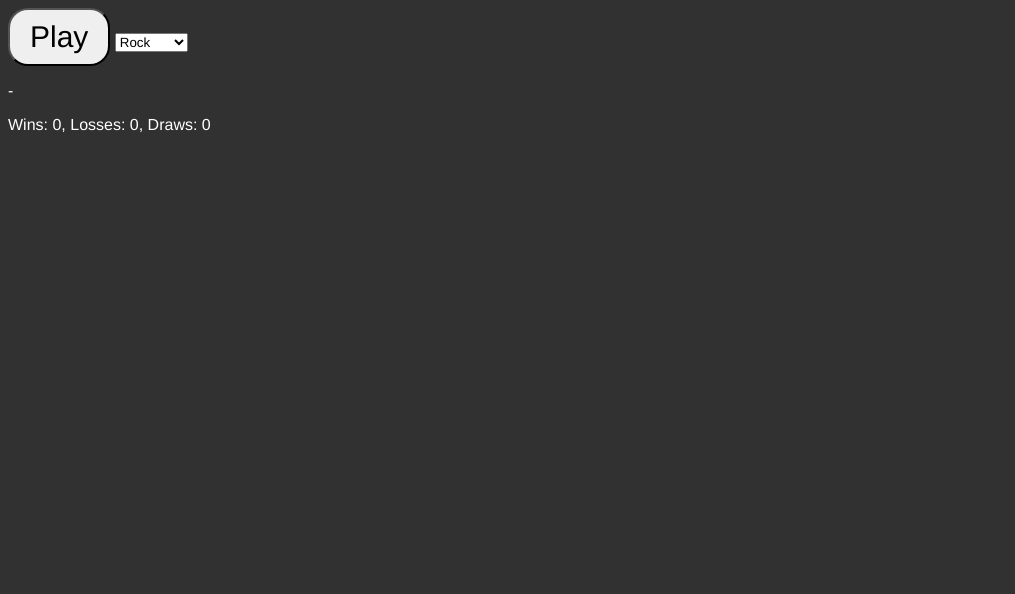
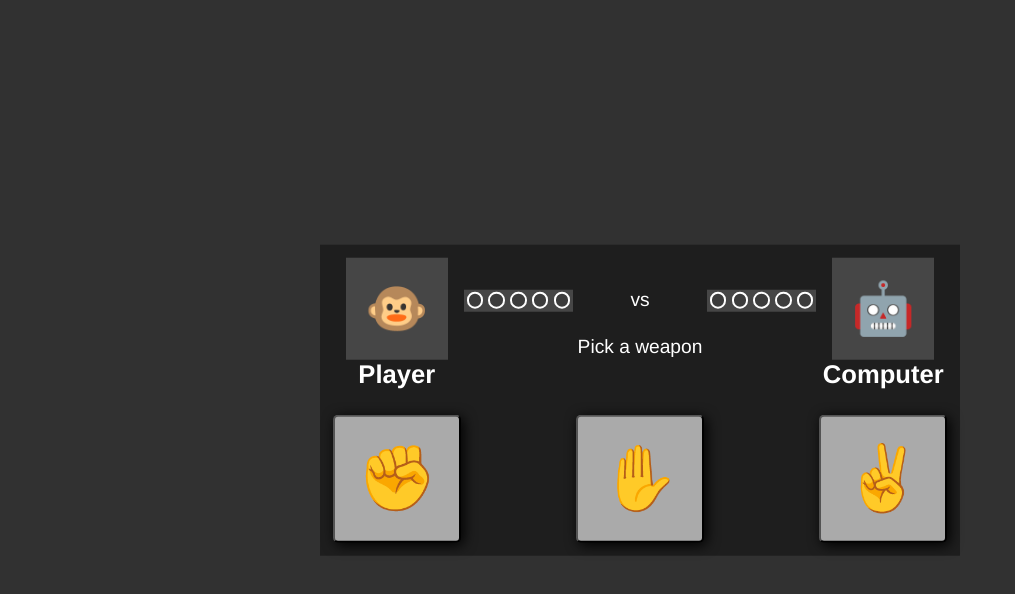
Before and after one commit to aljon050705/rock-paper-scissors, a plain HTML site: page index.html in a window 1280 px wide. Shown: the whole page, without its empty margins (0-1015 px from the left). Drawn offline with Linux system fonts and the light colour scheme.

Commit message:
Updated UI, includes score circles and new weapon buttons

```diff
--- a/index.html
+++ b/index.html
@@ -7,14 +7,41 @@
     <link rel="stylesheet" href="style.css">
 </head>
 <body>
-    <button class="button-play">Play</button>
-    <select id="playerMove">
-        <option value="1">Rock</option>
-        <option value="2">Paper</option>
-        <option value="3">Scissors</option>
-    </select>
-    <p class="result">-</p>
-    <p class="score">Wins: 0, Losses: 0, Draws: 0</p>
+    <div class="game">
+        <div class="players">
+            <div class="player-pfp">
+                <p>&#128053</p>
+                <h2>Player</h2>
+            </div>
+            <div class="player-score">
+                <div class="player-score-1"></div>
+                <div class="player-score-2"></div>
+                <div class="player-score-3"></div>
+                <div class="player-score-4"></div>
+                <div class="player-score-5"></div>
+            </div>
+            <div class="result">
+                <p>vs</p>
+                <p class="DOMresult">Pick a weapon</p>
+            </div>
+            <div class="computer-score">
+                <div class="computer-score-1"></div>
+                <div class="computer-score-2"></div>
+                <div class="computer-score-3"></div>
+                <div class="computer-score-4"></div>
+                <div class="computer-score-5"></div>
+            </div>
+            <div class="computer-pfp">
+                <p>&#129302</p>
+                <h2>Computer</h2>
+            </div>
+        </div>
+        <div class="buttons">
+            <button class="rock">&#9994</button>
+            <button class="paper">&#9995</button>
+            <button class="scissors">&#9996</button>
+        </div>
+    </div>
     <script src="script.js"></script>
 </body>
 </html>
--- a/script.js
+++ b/script.js
@@ -1,15 +1,38 @@
-const buttonPlay = document.querySelector('.button-play');
-const playerMoveSelector = document.getElementById('playerMove')
-const resultHook = document.querySelector('.result')
+/*Pseudocode
+1. Button gets clicked
+2. Get result
+3. Add red circle to loser, Add green circle to winner
+*/
+
+
+const resultHook = document.querySelector('.DOMresult')
 const scoreHook = document.querySelector('.score')
 
 
-console.log(playerMoveSelector.value)
+let score = {
+    playerWins: 0,
+    playerLosses: 0,
+    computerWins: 0,
+    computerLosses: 0,
+    gameTies: 0,
+}
 
-let score = {
-    wins: 0,
-    losses: 0,
-    draws: 0,
+let updateScoreCircles = (target,result) => {
+    if (target == 'player') {
+        let playerScore = document.querySelector(`.player-score-${+score.playerWins + +score.playerLosses}`);
+        if (result == 'win') {
+            playerScore.classList.add('green');
+        } else {
+            playerScore.classList.add('red');
+        }
+    } else if (target == 'computer') {
+        let computerScore = document.querySelector(`.computer-score-${+score.computerWins + +score.computerLosses}`);
+        if (result == 'win') {
+            computerScore.classList.add('green');
+        } else {
+            computerScore.classList.add('red');
+        }
+    }
 }
 
 let interpretMove = (move) => {
@@ -38,25 +61,55 @@ let getComputerChoice = () => {
     }
 }
 
-let getResults = () => {
-    let playerMove = +playerMoveSelector.value;
+let getResults = (playerMove) => {
     let computerMove = getComputerChoice();
     let result = "";
     console.log(interpretMove(playerMove) + " vs " + interpretMove(computerMove))
     if (playerMove === computerMove) {
-        score.draws++;
+        score.gameTies++;
         result = 'Tie';
     } else if ((playerMove) % 3 + 1 === computerMove) {
-        score.losses++
+        score.playerLosses++
+        score.computerWins++
+        updateScoreCircles('player','lose')
+        updateScoreCircles('computer','win')
         result = 'Computer Wins';
     } else {
-        score.wins++
+        score.computerLosses++
+        score.playerWins++
+        updateScoreCircles('computer','lose')
+        updateScoreCircles('player','win')
         result = 'Player Wins';
     }
-    resultHook.textContent = `${interpretMove(playerMove)} vs ${interpretMove(computerMove)} ,${result}`;
-    scoreHook.textContent = `Wins: ${score.wins}, Losses: ${score.losses}, Draws: ${score.draws}`
+    console.log(result)
+    resultHook.textContent = `${result}`;
     return result;
 }
 
 
-buttonPlay.addEventListener("click", getResults)
+//buttonPlay.addEventListener("click", getResults)
+//Event Listeners
+const buttonRock = document.querySelector('.rock');
+const buttonPaper = document.querySelector('.paper');
+const buttonScissors = document.querySelector('.scissors');
+
+buttonRock.addEventListener('click', () => {
+    getResults(1)
+    //buttonRock.classList.toggle('red');
+    console.log(buttonRock);
+    }
+ );
+
+ buttonPaper.addEventListener('click', () => {
+    getResults(2)
+    //buttonPaper.classList.toggle('red');
+    console.log(buttonPaper);
+    }
+ );
+
+ buttonScissors.addEventListener('click', () => {
+    getResults(3)
+    //buttonScissors.classList.toggle('red');
+    console.log(buttonScissors);
+    }
+ );
--- a/style.css
+++ b/style.css
@@ -1,6 +1,8 @@
 * {
     font-family: inherit;
     font-family: Helvetica, Arial, sans-serif;
+    margin: 0;
+    box-sizing: border-box;
 }
 
 body {
@@ -11,15 +13,100 @@ p {
     color: white;
 }
 
-.button-play {
-    font-size: 30px;
-    padding: 10px 20px;
-    border-radius: 20px;
-    /*
+.game {
+    padding: 1vw;
+    background-color: rgb(30,30,30);
+    width: 50%;
     position: absolute;
     top: 50%;
     left: 50%;
     transform: translateX(-50%) translateY(-50%);
-    */
+}
+
+.buttons {
+    display: flex;
+    width: 100%;
+    justify-content: space-between;
+    align-items: center;
     cursor:pointer;
 }
+
+.buttons button {
+    text-align: center;
+    width: 10vw;
+    height: 10vw;
+    font-size: 5vw;
+    border-radius: 5px;
+    background-color: rgb(170, 170, 170);
+    box-shadow: 0.2vw 0.2vw 1vw black;
+    transition: transform 0.5s, background-color 0.3s;
+    cursor: pointer;
+}
+
+.buttons button:hover {
+    transform: scale(1.1);
+    background-color: white;
+}
+
+.players {
+    font-size: 1.5vw;
+    text-align: center;
+    display: flex;
+    justify-content: space-between;
+    align-items: center;
+    margin-bottom: 2vw;
+}
+
+.players h2{
+    font-size: 2vw;
+    text-align: center;
+    color: white;
+}
+
+.player-pfp p, .computer-pfp p{
+    display: flex;
+    justify-content: center;
+    align-items: center;
+    background-color: rgb(70, 70, 70);
+    width: 8vw;
+    height: 8vw;
+    margin: 0 1vw;
+    font-size: 4vw;
+}
+
+.player-score, .computer-score {
+    margin: 2.5vw 0 0;
+    display: flex;
+    background-color: rgb(70, 70, 70);
+    align-self:flex-start;
+}
+
+.player-score div, .computer-score div {
+    margin: 0.2vw;
+    border: 0.2vw solid white;
+    border-radius: 50%;
+    width: 1.3vw;
+    height: 1.3vw;
+    background-color: rgb(60,60,60);
+    transition: all 0.5s;
+}
+
+.result {
+    text-align: center;
+    width: 10vw;
+}
+.DOMresult {
+    margin: 2vw 0 0;
+}
+
+.player-score .score-1{
+    background-color: red;
+}
+
+.red {
+    background-color: red!important;
+}
+
+.green {
+    background-color: green!important;
+}
```
